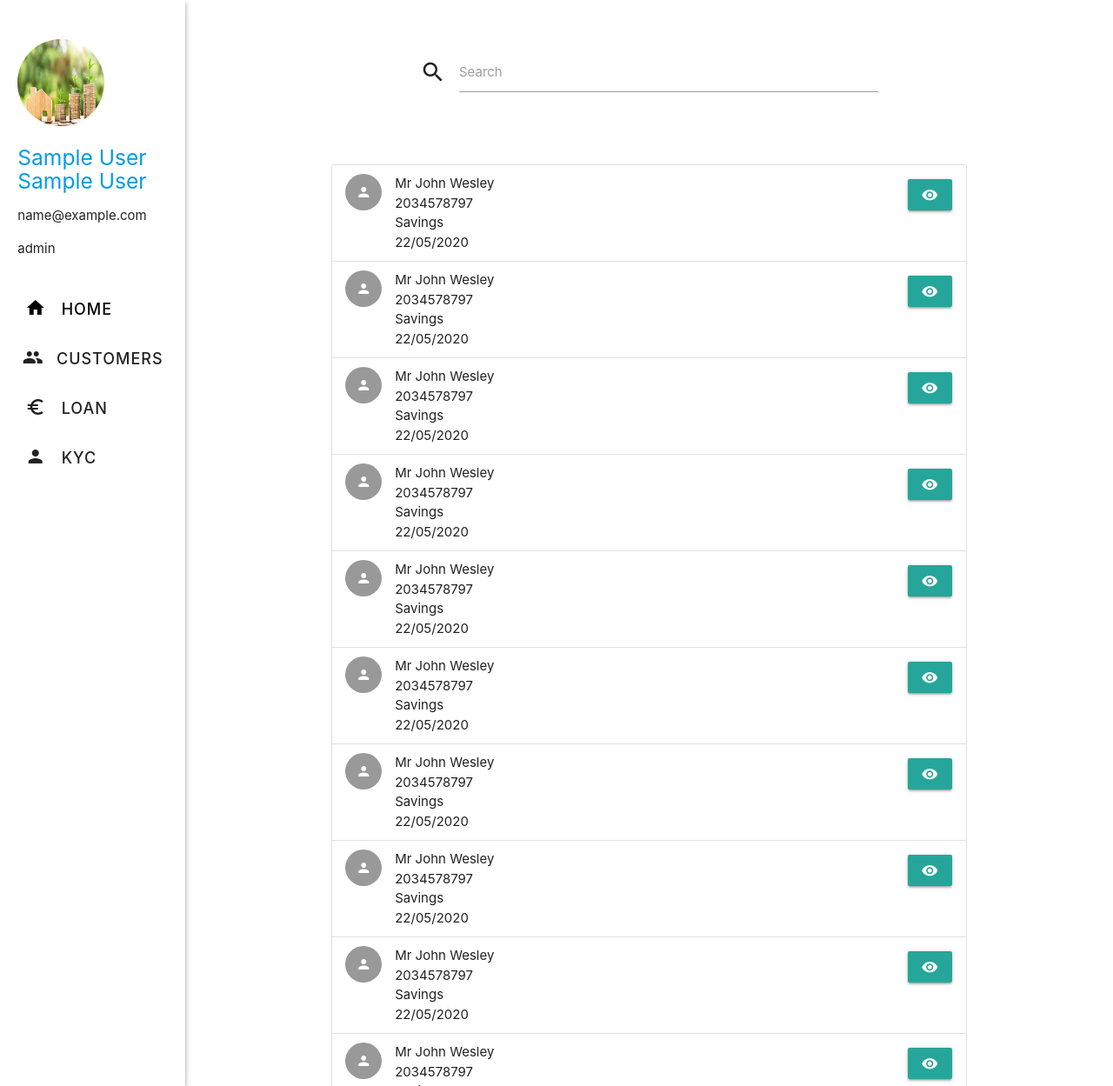
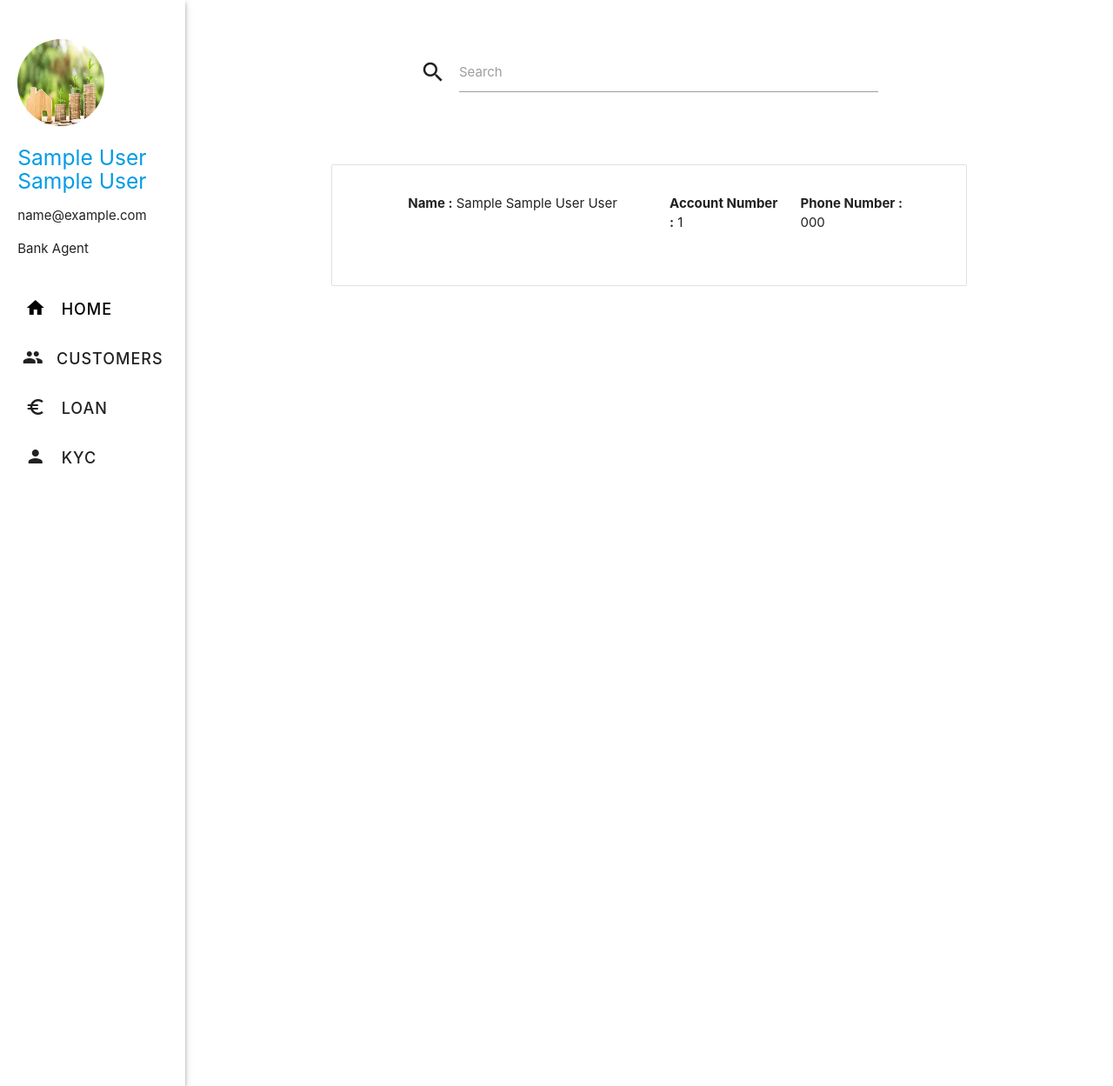
Before and after one commit to codeDeeAi/kyc-loan-app, a PHP site: page /viewaccounts.php in a window 1280 px wide. Shown: the whole page at 87% size. Run offline with PHP 8.4, Linux system fonts and the light colour scheme; the visitor is signed in with stand-in values (Sample User, id 1); tables that the repository leaves empty or names only in its code hold one stand-in row (values such as "Sample post"); some libraries are stand-ins or nearby versions.

Commit message:
customer view fixed

```diff
--- a/nav.php
+++ b/nav.php
@@ -6,6 +6,20 @@ if (isset($_SESSION['login'])) {
     $lname = $_SESSION['lname'];
     $role = $_SESSION['role'];
     $email = $_SESSION['email'];
+    $r1 = 'Bank Agent';
+    $r2 = 'Customer Care';
+    $r3 = 'Loan Officer';
+    $r4 = 'KYC Officer';
+
+    if($role = $r1){
+        // echo 'hide1';
+    }elseif($role = $r2){
+        // echo 'hide2';
+    }elseif($role = $r3){
+        // echo 'hide3';
+    }else{
+        // echo 'hide4';
+    }
 
 ?>
 <!DOCTYPE html>
@@ -24,6 +38,8 @@ if (isset($_SESSION['login'])) {
     <link type="text/css" rel="stylesheet" href="css/materialize.min.css" media="screen,projection" />
     <!-- style -->
     <link rel="stylesheet" href="css/style.css">
+    <!-- JQuery -->
+    <script type="text/javascript" src="jQuery/jquery-3.5.1.min.js"></script>
 </head>
 
 <body>
@@ -64,7 +80,7 @@ if (isset($_SESSION['login'])) {
                         <a href="index.php" class="collapsible-header waves-light waves-effect black-text"><i class="material-icons">home</i>Home</a>
                     </li>
                     <li>
-                        <div class="collapsible-header"><i class="material-icons">people</i>Customers</div>
+                        <div class="collapsible-header div1"><i class="material-icons">people</i>Customers</div>
                         <div class="collapsible-body">
                             <ul>
                                 <li><a href="viewaccounts.php" class="btn-flat waves-effect waves-light col s12"><i class="material-icons left">remove_red_eye</i>View</a></li>
@@ -73,7 +89,7 @@ if (isset($_SESSION['login'])) {
                         </div>
                     </li>
                     <li>
-                        <div class="collapsible-header"><i class="material-icons">euro_symbol</i>Loan</div>
+                        <div class="collapsible-header div2"><i class="material-icons">euro_symbol</i>Loan</div>
                         <div class="collapsible-body">
                             <ul>
                                 <li><a href="viewloan.php" class="btn-flat waves-effect waves-light col s12"><i class="material-icons left">remove_red_eye</i>View</a></li>
@@ -81,7 +97,7 @@ if (isset($_SESSION['login'])) {
                         </div>
                     </li>
                     <li>
-                        <div class="collapsible-header"><i class="material-icons">person</i>KYC</div>
+                        <div class="collapsible-header div3"><i class="material-icons">person</i>KYC</div>
                         <div class="collapsible-body">
                             <ul>
                                 <li><a href="viewloan.php" class="btn-flat waves-effect waves-light col s12"><i class="material-icons left">remove_red_eye</i>View</a></li>
@@ -92,8 +108,6 @@ if (isset($_SESSION['login'])) {
             </div>
         </div>
     </div>
-    <!-- JQuery -->
-    <script type="text/javascript" src="jQuery/jquery-3.5.1.min.js"></script>
     <!-- font-awesome -->
     <script type="text/javascript" src="font-awesome/all.js"></script>
     <!--JavaScript at end of body for optimized loading-->
--- a/send.php
+++ b/send.php
@@ -68,8 +68,8 @@ elseif (filter_var($email, FILTER_VALIDATE_EMAIL) === false) {
 
  else {
 
-    $query = "SELECT * FROM customeraccount WHERE phone = '$pnumber'";
-    $query2 = "SELECT * FROM customeraccount WHERE accountNo = '$accountno'";
+    $query = "SELECT * FROM customeraccounts WHERE phone = '$pnumber'";
+    $query2 = "SELECT * FROM customeraccounts WHERE accountNo = '$accountno'";
     $result = mysqli_query($mysqli, $query) or die(mysqli_error());
     $result2 = mysqli_query($mysqli, $query2) or die(mysqli_error());
     $num_row = mysqli_num_rows($result);
@@ -79,7 +79,7 @@ elseif (filter_var($email, FILTER_VALIDATE_EMAIL) === false) {
 
 		if (($num_row < 1) && ($num_row2 < 1)) {
 
-			$insert_row = $mysqli->query("INSERT INTO customeraccount ( firstName, middleName, lastName, gender, dob, relationship, email, phone, address, state, country, accountStatus, accountType, accountNo)
+			$insert_row = $mysqli->query("INSERT INTO customeraccounts ( firstName, middleName, lastName, gender, dob, relationship, email, phone, address, state, country, accountStatus, accountType, accountNo)
              VALUES ('$fname', '$mname', '$lname', '$gender', '$dob', '$relationship',
              '$email', '$pnumber', '$address', '$state', '$country', '$accountstatus','$accounttype', '$accountno')");
 
--- a/viewaccounts.php
+++ b/viewaccounts.php
@@ -26,6 +26,8 @@ if (isset($_SESSION['login'])) {
     <link type="text/css" rel="stylesheet" href="css/materialize.min.css" media="screen,projection" />
     <!-- style -->
     <link rel="stylesheet" href="css/style.css">
+    <!-- JQuery -->
+    <script type="text/javascript" src="jQuery/jquery-3.5.1.min.js"></script>
 </head>
 
 <body>
@@ -58,126 +60,57 @@ if (isset($_SESSION['login'])) {
                             </div>
                         </div>
                          <ul class="collection">
-                            <li class="collection-item avatar">
-                            <i class="material-icons circle">person</i>
-                            <p>Mr John Wesley</p>
-                            <p>2034578797</p>
-                            <p>Savings</p>
-                            <p>22/05/2020</p>
-                            <a href="#!" class="btn waves-effect waves-light secondary-content"><i class="material-icons">remove_red_eye</i></a>
+                            <?php
+                            //Open a new connection to the MySQL server
+                            $conn = new mysqli('localhost', 'root', 'greeny02', 'kyc');
+                            //Output any connection error
+                            if ($conn->connect_error) {
+                                die('Error : (' . $mysqli->connect_errno . ') ' . $mysqli->connect_error);
+                            }
+                            // select from db
+                            $sql = "SELECT accountNo, accountType, firstName, middleName, lastName, gender, dob, relationship, email, phone, address, state, country, accountStatus, bvn, kycStatus FROM customeraccounts";
+                            $result = $conn->query($sql);
+
+                            // Validate and Loop result
+                            if ($result->num_rows > 0) {
+                                    // output data of each row
+                                    while($row = $result->fetch_assoc()) {
+                            ?>
+
+                            <li class="collection-item avatar z-depth-1">
+                            <!-- <i class="material-icons circle">person</i> -->
+                            <ul class="collapsible z-depth-0" style="border: none;">
+                                <li>
+                                <div class="collapsible-header" style="border: none;">
+                                    <div class="row">
+                                        <p class="col s6"><b>Name :</b> <?php echo  $row["firstName"] . " " . $row["middleName"] . " " . $row["lastName"] ; ?></p>
+                                        <p class="col s3"><b>Account Number :</b> <?php echo $row["accountNo"]; ?></p>
+                                        <p class="col s3"><b>Phone Number :</b> <?php echo $row["phone"]; ?></p>
+                                    </div>
+                                </div>
+                                <div class="collapsible-body" style="border: none;">
+                                        <p><b>Account Type :</b> <?php echo $row["accountType"]; ?></p>
+                                        <p><b>Date of Birth :</b> <?php echo $row["dob"]; ?></p>
+                                        <p><b>Gender :</b> <?php echo $row["gender"]; ?></p>
+                                        <p><b>Relationship :</b> <?php echo $row["relationship"]; ?></p>
+                                        <p><b>Email :</b> <?php echo $row["email"]; ?></p>
+                                        <p><b>Phone Number :</b> <?php echo $row["phone"]; ?></p>
+                                        <p><b>Address :</b> <?php echo  $row["address"] . ", " . $row["state"] . ", " . $row["country"] ; ?></p>
+                                        <p><b>Account Status :</b> <?php echo $row["accountStatus"]; ?></p>
+                                        <p><b>BVN :</b> <?php echo $row["bvn"]; ?></p>
+                                        <p><b>KYC Status :</b> <?php echo $row["kycStatus"]; ?></p>
+                                        <p><a  class="btn-flat waves-effect waves-light secondary-content modal-trigger"><i class="material-icons">edit</i></a></p>
+                                </div>
+                                </li>
+                            </ul>
                             </li>
-                            <li class="collection-item avatar">
-                            <i class="material-icons circle">person</i>
-                            <p>Mr John Wesley</p>
-                            <p>2034578797</p>
-                            <p>Savings</p>
-                            <p>22/05/2020</p>
-                            <a href="#!" class="btn waves-effect waves-light secondary-content"><i class="material-icons">remove_red_eye</i></a>
-                            </li>
-                            <li class="collection-item avatar">
-                            <i class="material-icons circle">person</i>
-                            <p>Mr John Wesley</p>
-                            <p>2034578797</p>
-                            <p>Savings</p>
-                            <p>22/05/2020</p>
-                            <a href="#!" class="btn waves-effect waves-light secondary-content"><i class="material-icons">remove_red_eye</i></a>
-                            </li>
-                            <li class="collection-item avatar">
-                            <i class="material-icons circle">person</i>
-                            <p>Mr John Wesley</p>
-                            <p>2034578797</p>
-                            <p>Savings</p>
-                            <p>22/05/2020</p>
-                            <a href="#!" class="btn waves-effect waves-light secondary-content"><i class="material-icons">remove_red_eye</i></a>
-                            </li>
-                            <li class="collection-item avatar">
-                            <i class="material-icons circle">person</i>
-                            <p>Mr John Wesley</p>
-                            <p>2034578797</p>
-                            <p>Savings</p>
-                            <p>22/05/2020</p>
-                            <a href="#!" class="btn waves-effect waves-light secondary-content"><i class="material-icons">remove_red_eye</i></a>
-                            </li>
-                            <li class="collection-item avatar">
-                            <i class="material-icons circle">person</i>
-                            <p>Mr John Wesley</p>
-                            <p>2034578797</p>
-                            <p>Savings</p>
-                            <p>22/05/2020</p>
-                            <a href="#!" class="btn waves-effect waves-light secondary-content"><i class="material-icons">remove_red_eye</i></a>
-                            </li>
-                            <li class="collection-item avatar">
-                            <i class="material-icons circle">person</i>
-                            <p>Mr John Wesley</p>
-                            <p>2034578797</p>
-                            <p>Savings</p>
-                            <p>22/05/2020</p>
-                            <a href="#!" class="btn waves-effect waves-light secondary-content"><i class="material-icons">remove_red_eye</i></a>
-                            </li>
-                            <li class="collection-item avatar">
-                            <i class="material-icons circle">person</i>
-                            <p>Mr John Wesley</p>
-                            <p>2034578797</p>
-                            <p>Savings</p>
-                            <p>22/05/2020</p>
-                            <a href="#!" class="btn waves-effect waves-light secondary-content"><i class="material-icons">remove_red_eye</i></a>
-                            </li>
-                            <li class="collection-item avatar">
-                            <i class="material-icons circle">person</i>
-                            <p>Mr John Wesley</p>
-                            <p>2034578797</p>
-                            <p>Savings</p>
-                            <p>22/05/2020</p>
-                            <a href="#!" class="btn waves-effect waves-light secondary-content"><i class="material-icons">remove_red_eye</i></a>
-                            </li>
-                            <li class="collection-item avatar">
-                            <i class="material-icons circle">person</i>
-                            <p>Mr John Wesley</p>
-                            <p>2034578797</p>
-                            <p>Savings</p>
-                            <p>22/05/2020</p>
-                            <a href="#!" class="btn waves-effect waves-light secondary-content"><i class="material-icons">remove_red_eye</i></a>
-                            </li>
-                            <li class="collection-item avatar">
-                            <i class="material-icons circle">person</i>
-                            <p>Mr John Wesley</p>
-                            <p>2034578797</p>
-                            <p>Savings</p>
-                            <p>22/05/2020</p>
-                            <a href="#!" class="btn waves-effect waves-light secondary-content"><i class="material-icons">remove_red_eye</i></a>
-                            </li>
-                            <li class="collection-item avatar">
-                            <i class="material-icons circle">person</i>
-                            <p>Mr John Wesley</p>
-                            <p>2034578797</p>
-                            <p>Savings</p>
-                            <p>22/05/2020</p>
-                            <a href="#!" class="btn waves-effect waves-light secondary-content"><i class="material-icons">remove_red_eye</i></a>
-                            </li>
-                            <li class="collection-item avatar">
-                            <i class="material-icons circle">person</i>
-                            <p>Mr John Wesley</p>
-                            <p>2034578797</p>
-                            <p>Savings</p>
-                            <p>22/05/2020</p>
-                            <a href="#!" class="btn waves-effect waves-light secondary-content"><i class="material-icons">remove_red_eye</i></a>
-                            </li>
-                            <li class="collection-item avatar">
-                            <i class="material-icons circle">person</i>
-                            <p>Mr John Wesley</p>
-                            <p>2034578797</p>
-                            <p>Savings</p>
-                            <p>22/05/2020</p>
-                            <a href="#!" class="btn waves-effect waves-light secondary-content"><i class="material-icons">remove_red_eye</i></a>
-                            </li>
-                            <li class="collection-item avatar">
-                            <i class="material-icons circle">person</i>
-                            <p>Mr John Wesley</p>
-                            <p>2034578797</p>
-                            <p>Savings</p>
-                            <p>22/05/2020</p>
-                            <a href="#!" class="btn waves-effect waves-light secondary-content"><i class="material-icons">remove_red_eye</i></a>
-                            </li>
+
+                            <?php
+                                 }
+                                } else {
+                                    echo "0 results";
+                                }
+                            ?>
                         </ul>
                     </div>
                     <!-- View Customer Records Ends-->
@@ -187,8 +120,7 @@ if (isset($_SESSION['login'])) {
     </div>
     <!-- Home page layout ends -->
 
-    <!-- JQuery -->
-    <script type="text/javascript" src="jQuery/jquery-3.5.1.min.js"></script>
+
     <!-- font-awesome -->
     <script type="text/javascript" src="font-awesome/all.js"></script>
     <!--JavaScript at end of body for optimized loading-->
@@ -196,6 +128,14 @@ if (isset($_SESSION['login'])) {
     <script>
         M.AutoInit();
     </script>
+    <!-- <script>
+        $(document).ready(function () {
+
+            $("#editpop").click(function () {
+                $('.modal').modal('open');
+            });
+        });
+    </script> -->
 </body>
 
 </html>
```
